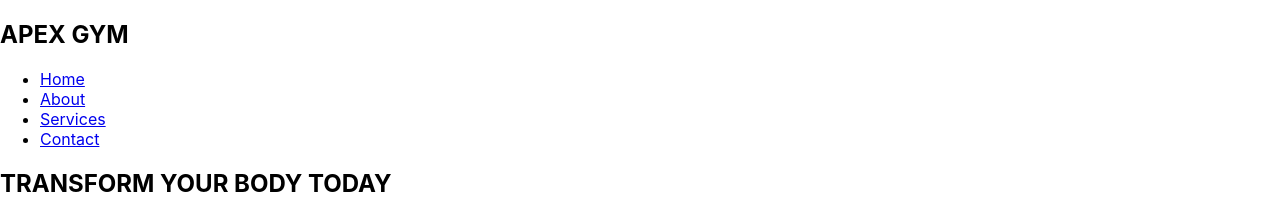
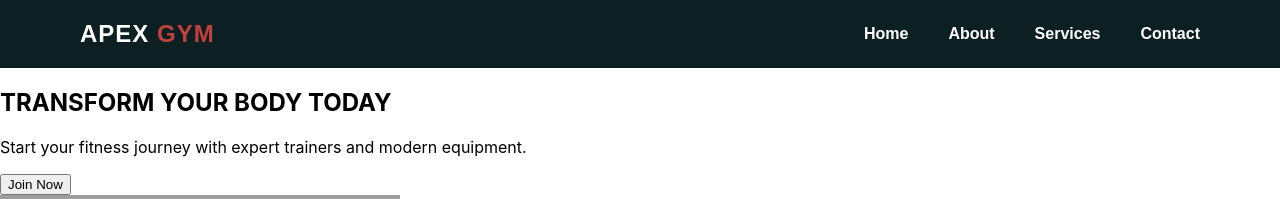
Before and after one commit to Amandi2001/apex-gym, a React (Create React App) app: page / in a window 1280 px wide. Shown: the top 199 px of the page. Built offline with nearby package versions, Linux system fonts and the light colour scheme; grey boxes are pictures that could not be loaded.

Commit message:
update navbar

```diff
--- a/package.json
+++ b/package.json
@@ -7,6 +7,7 @@
     "@testing-library/jest-dom": "^6.9.1",
     "@testing-library/react": "^16.3.2",
     "@testing-library/user-event": "^13.5.0",
+    "aos": "^2.3.4",
     "react": "^19.2.4",
     "react-dom": "^19.2.4",
     "react-scripts": "5.0.1",
--- /dev/null
+++ b/src/components/Navbar.css
@@ -0,0 +1,57 @@
+/* General Navbar Container */
+.navbar {
+  display: flex;
+  justify-content: space-between;
+  align-items: center;
+  padding: 20px 80px;
+  background-color: #0C1F23; /* Dark background from image */
+  color: white;
+  font-family: 'Arial', sans-serif;
+}
+
+/* Logo Styling */
+.navbar-logo h2 {
+  font-size: 24px;
+  font-weight: 800;
+  letter-spacing: 1px;
+  margin: 0;
+  text-transform: uppercase;
+}
+
+.navbar-logo span {
+  color: #c3413b; /* Red accent color */
+}
+
+/* Navigation Links */
+.navbar-links {
+  list-style: none;
+  display: flex;
+  gap: 40px;
+  margin: 0;
+  padding: 0;
+}
+
+.navbar-links li a {
+  text-decoration: none;
+  color: white;
+  font-weight: 600;
+  font-size: 16px;
+  transition: color 0.3s ease;
+}
+
+/* Hover & Active States */
+.navbar-links li a:hover,
+.navbar-links li a.active {
+  color: #ffffff;
+  /* Optional: Add a small border-bottom if you want to match the 'Home' indicator */
+}
+
+/* Responsive adjustment */
+@media (max-width: 768px) {
+  .navbar {
+    padding: 20px 30px;
+  }
+  .navbar-links {
+    gap: 20px;
+  }
+}
--- a/src/components/Navbar.jsx
+++ b/src/components/Navbar.jsx
@@ -1,9 +1,14 @@
+import React from 'react';
+import './Navbar.css';
+
 function Navbar() {
   return (
     <nav className="navbar">
-      <h2>APEX <span>GYM</span></h2>
-      <ul>
-        <li><a href="#">Home</a></li>
+      <div className="navbar-logo">
+        <h2>APEX <span>GYM</span></h2>
+      </div>
+      <ul className="navbar-links">
+        <li><a href="#" className="active">Home</a></li>
         <li><a href="#about">About</a></li>
         <li><a href="#services">Services</a></li>
         <li><a href="#contact">Contact</a></li>
```
Also changed, not shown: 1 other file (tests, documents, lock files or other folders).
